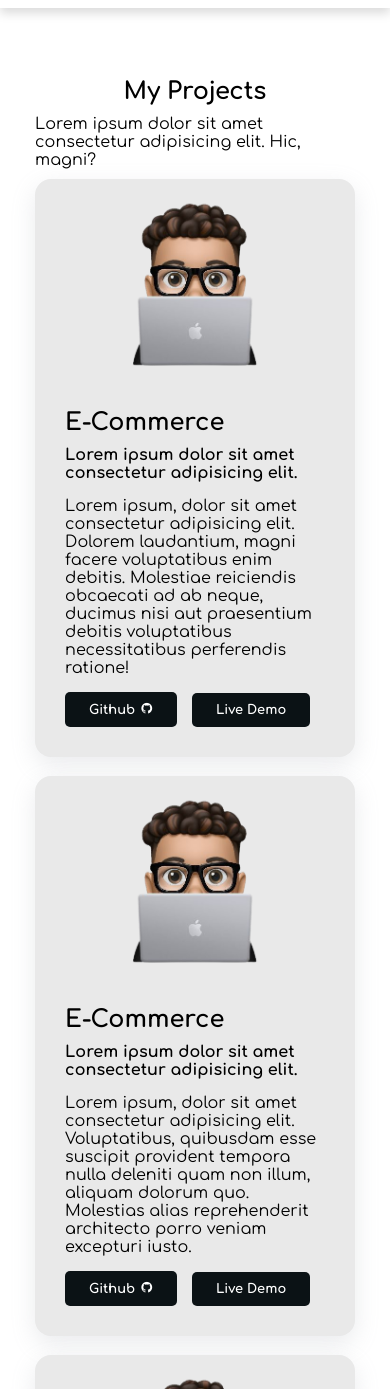
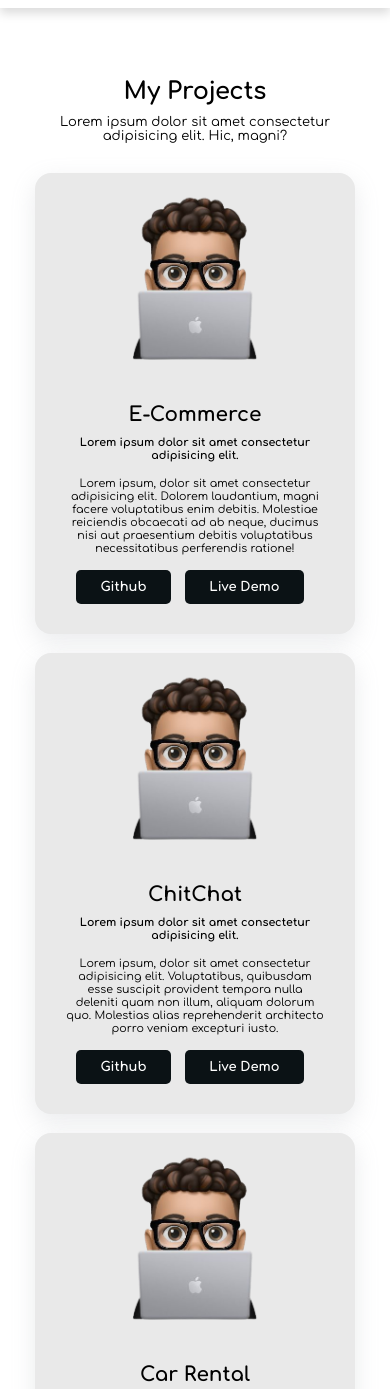
Before and after one commit to Gozie-cloud/My-Portfolio, a plain HTML site: page index.html in a window 390 px wide. Shown: the part 591-1980 px from the top of the page. Drawn offline with nearby package versions, Linux system fonts and the light colour scheme.

Commit message:
first commit

```diff
--- a/index.html
+++ b/index.html
@@ -64,8 +64,10 @@
 
 
     <section class="projects">
-        <h1>My Projects</h1>
-        <p>Lorem ipsum dolor sit amet consectetur adipisicing elit. Hic, magni?</p>
+        <div class="heading">
+            <h1>My Projects</h1>
+            <p>Lorem ipsum dolor sit amet consectetur adipisicing elit. Hic, magni?</p>
+        </div>
 
         <div class="project">
             <img src="Banner-img.png" alt="">
@@ -74,7 +76,7 @@
                 <h4>Lorem ipsum dolor sit amet consectetur adipisicing elit.</h4>
                 <p>Lorem ipsum, dolor sit amet consectetur adipisicing elit. Dolorem laudantium, magni facere voluptatibus enim debitis. Molestiae reiciendis obcaecati ad ab neque, ducimus nisi aut praesentium debitis voluptatibus necessitatibus perferendis ratione!</p>
                 <div class="buttons">
-                    <button>Github<i class='bx bxl-github'></i></button>
+                    <button>Github</button>
                     <button>Live Demo</button>
                 </div>
             </div>
@@ -83,11 +85,11 @@
         <div class="project">
             <img src="Banner-img.png" alt="">
             <div class="text-content">
-                <h1>E-Commerce </h1>
+                <h1>ChitChat </h1>
                 <h4>Lorem ipsum dolor sit amet consectetur adipisicing elit.</h4>
                 <p>Lorem ipsum, dolor sit amet consectetur adipisicing elit. Voluptatibus, quibusdam esse suscipit provident tempora nulla deleniti quam non illum, aliquam dolorum quo. Molestias alias reprehenderit architecto porro veniam excepturi iusto.</p>
                 <div class="buttons">
-                    <button>Github<i class='bx bxl-github'></i></button>
+                    <button>Github</button>
                     <button>Live Demo</button>
                 </div>
             </div>
@@ -96,11 +98,11 @@
         <div class="project">
             <img src="Banner-img.png" alt="">
             <div class="text-content">
-                <h1>E-Commerce </h1>
+                <h1>Car Rental </h1>
                 <h4>Lorem ipsum dolor sit amet consectetur adipisicing elit.</h4>
                 <p>Lorem ipsum dolor sit amet consectetur adipisicing elit. At veritatis repellendus quae totam eligendi, praesentium nam quos cupiditate officia ad iste placeat distinctio adipisci dicta ut corporis suscipit perferendis pariatur.</p>
                 <div class="buttons">
-                    <button>Github<i class='bx bxl-github'></i></button>
+                    <button>Github</button>
                     <button>Live Demo</button>
                 </div>
             </div>
--- a/style.css
+++ b/style.css
@@ -212,9 +212,17 @@ header .navbar a.active {
     flex-direction: column;
 }
 
-.projects h1 {
+.projects .heading {
+    text-align: center;
+    margin-bottom: 20px;
+}
+
+.projects .heading h1 {
     font-weight: 800;
     margin-bottom: 10px;
+}
+.projects .heading p {
+    font-size: 13px;
 }
 
 .projects .project {
@@ -249,6 +257,7 @@ header .navbar a.active {
 
 .projects .project .text-content h1 {
     font-weight: 800;
+    margin-bottom: 10px;
 }
 
 .projects .project .text-content p {
@@ -266,11 +275,6 @@ header .navbar a.active {
     font-size: 13px;
 }
 
-.projects .project .text-content button i {
-    font-size: 13px;
-    margin-left: 5px;
-}
-
 /* Footer */
 
 footer {
@@ -286,6 +290,7 @@ footer {
         top: 0;
         right: -100%;
         width: 100%;
+        height: 100vh;
         display: flex;
         flex-direction: column;
         align-items: start;
@@ -340,6 +345,10 @@ footer {
     }
 }
 
+
+
+/* Mobile Devices */
+
 @media (max-width: 470px) {
     .header .navbar .logo {
         font-size: 12px;
@@ -392,6 +401,17 @@ footer {
 
     .projects .project {
         padding: 0;
+        text-align: center;
+    }
+
+    .projects .project .text-content p {
+        font-size: 11px;
+    }
+    .projects .project .text-content h1 {
+        font-size: 20px;
+    }
+    .projects .project .text-content h4 {
+        font-size: 11px;
     }
 
 }
```
